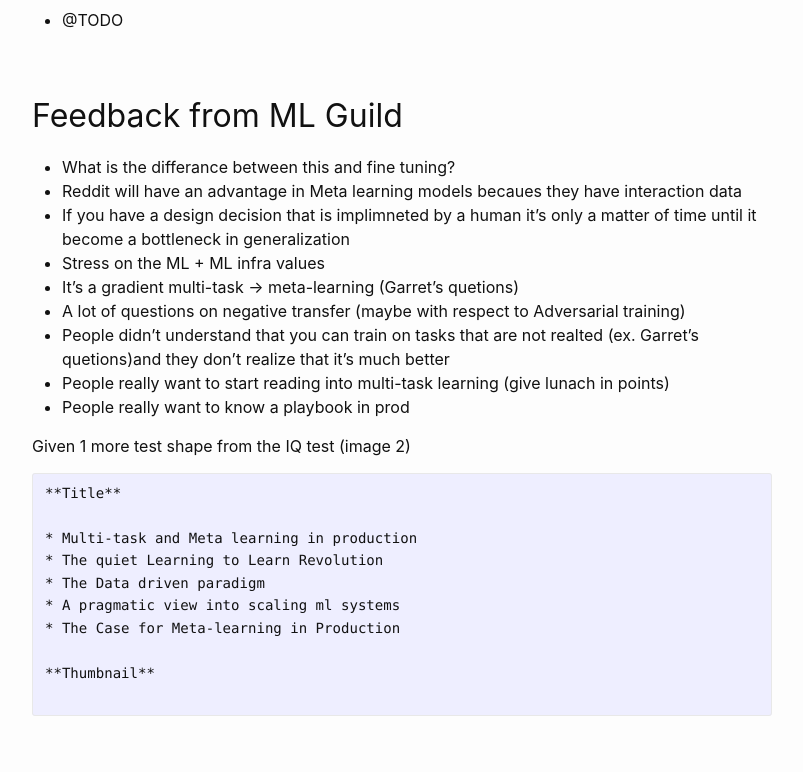
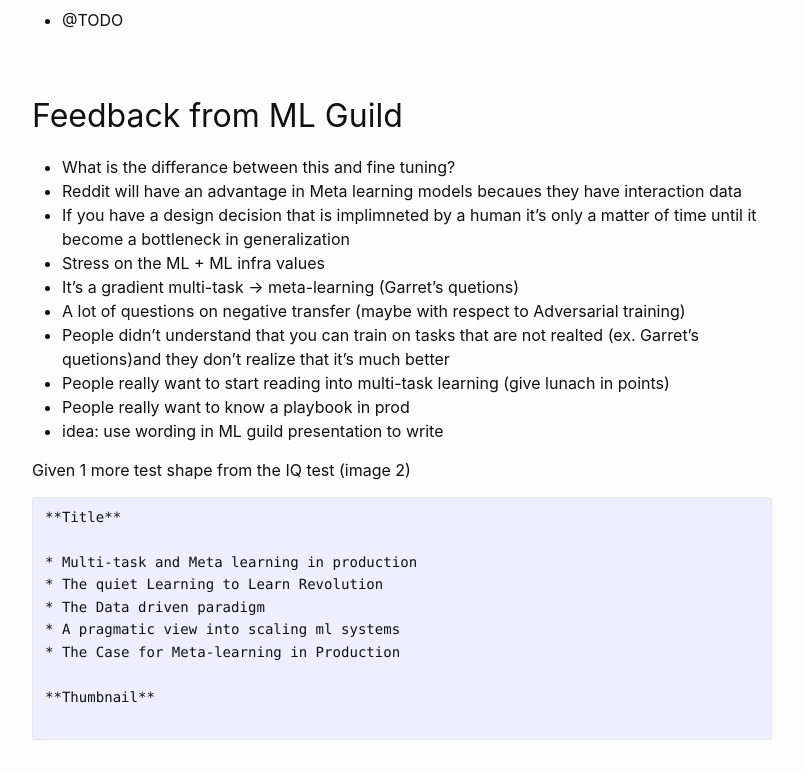
Before and after one commit to jovsa/jovsa.github.io, a Jekyll site: the page built from _posts/2020-07-11-mm-learning.md, in a window 1280 px wide and 900 px high, scrolled down 3677 px, cut to the strip 0-772 px from the top of the window. Shown: the whole strip, without its empty margins (238-1041 px from the left). Built offline with Jekyll 4.4.1, drawn with Linux system fonts in a browser that asks for light colours.

Commit message:
added updates from ML guild

```diff
--- a/_posts/2020-07-11-mm-learning.md
+++ b/_posts/2020-07-11-mm-learning.md
@@ -135,6 +135,7 @@ Don't think you need to do either or, but task weighted stuff is more scalable.
  - People didn't understand that you can train on tasks that are not realted (ex. Garret's quetions)and they don't realize that it's much better
  - People really want to start reading into multi-task learning (give lunach in points)
  - People really want to know a playbook in prod
+ - idea: use wording in ML guild presentation to write
 
 
 
```
